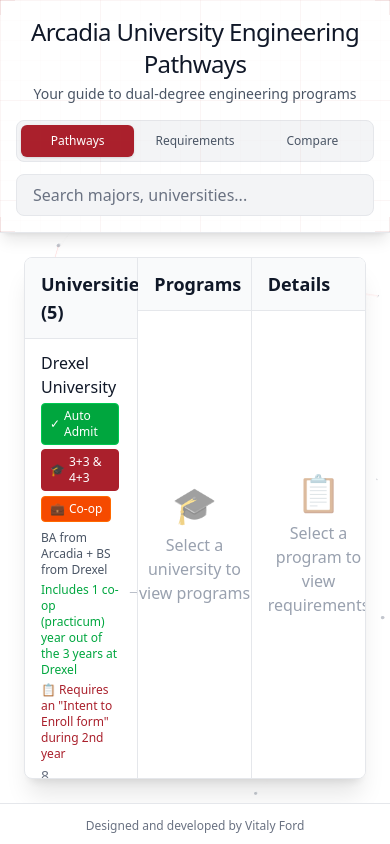
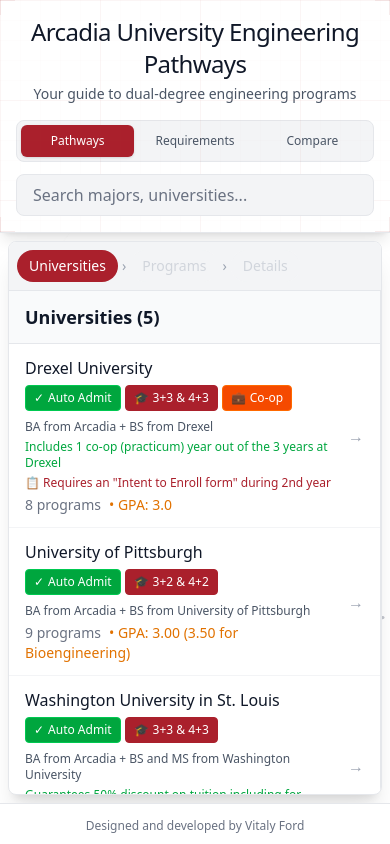
Before and after one commit to vitalyford/arcadia-engineering-paths, a Next.js app: page / in a window 390 px wide. Built offline with nearby package versions, Linux system fonts and the light colour scheme.

Commit message:
Fix millers columns for mobile

```diff
--- a/src/app/globals.css
+++ b/src/app/globals.css
@@ -84,3 +84,10 @@
 .animate-float-gentle {
   animation: float-gentle ease-in-out infinite;
 }
+
+/* Mobile optimizations */
+@media (max-width: 768px) {
+  .custom-scrollbar {
+    -webkit-overflow-scrolling: touch;
+  }
+}
--- a/src/app/page.tsx
+++ b/src/app/page.tsx
@@ -34,15 +34,15 @@
       </div>
       <div className="flex-1 flex flex-col min-h-0 relative z-10">
         {activeView === 'pathways' ? (
-          <div className="flex-1 px-6 py-6 min-h-0">
+          <div className="flex-1 px-2 py-2 md:px-6 md:py-6 min-h-0">
             <MillerColumns searchTerm={searchTerm} />
           </div>
         ) : activeView === 'compare' ? (
-          <div className="flex-1 px-6 py-6 min-h-0 overflow-auto">
+          <div className="flex-1 px-2 py-2 md:px-6 md:py-6 min-h-0 overflow-auto">
             <ProgramCompare />
           </div>
         ) : (
-          <div className="flex-1 px-6 pb-6 min-h-0 overflow-auto">
+          <div className="flex-1 px-2 pb-2 md:px-6 md:pb-6 min-h-0 overflow-auto">
             <PreEngineeringRequirements />
           </div>
         )}
--- a/src/components/ui/MillerColumns.tsx
+++ b/src/components/ui/MillerColumns.tsx
@@ -14,11 +14,66 @@
   program: PartnerProgram | null;
 }
 
+// Mobile column view type
+type MobileColumn = 'universities' | 'programs' | 'details';
+
+// Reusable back button icon
+const BackIcon = () => (
+  <svg xmlns="http://www.w3.org/2000/svg" className="h-5 w-5" viewBox="0 0 20 20" fill="currentColor">
+    <path fillRule="evenodd" d="M12.707 5.293a1 1 0 010 1.414L9.414 10l3.293 3.293a1 1 0 01-1.414 1.414l-4-4a1 1 0 010-1.414l4-4a1 1 0 011.414 0z" clipRule="evenodd" />
+  </svg>
+);
+
+// Mobile back button component
+const MobileBackButton = ({ onClick, label }: { onClick: () => void; label: string }) => (
+  <button
+    onClick={onClick}
+    className="md:hidden mr-2 p-1 text-gray-500 hover:text-gray-700"
+    aria-label={label}
+  >
+    <BackIcon />
+  </button>
+);
+
+// Breadcrumb button component
+const BreadcrumbButton = ({
+  isActive,
+  isEnabled,
+  onClick,
+  children
+}: {
+  isActive: boolean;
+  isEnabled: boolean;
+  onClick: () => void;
+  children: React.ReactNode;
+}) => (
+  <button
+    onClick={onClick}
+    disabled={!isEnabled}
+    className={`px-3 py-1.5 rounded-full whitespace-nowrap transition-colors ${
+      isActive
+        ? 'bg-primary text-white'
+        : isEnabled
+        ? 'bg-white text-gray-600 hover:bg-gray-50'
+        : 'bg-gray-100 text-gray-300 cursor-not-allowed'
+    }`}
+  >
+    {children}
+  </button>
+);
+
+// Helper to get column visibility classes
+const getColumnClasses = (mobileColumn: MobileColumn, targetColumn: MobileColumn, extraClasses: string = '') =>
+  `${mobileColumn === targetColumn ? 'flex' : 'hidden'} md:flex ${extraClasses}`.trim();
+
 const MillerColumns: React.FC<MillerColumnsProps> = ({ searchTerm }) => {
   const [selected, setSelected] = useState<SelectedState>({
     university: null,
     program: null,
   });
+
+  // Track which column is visible on mobile
+  const [mobileColumn, setMobileColumn] = useState<MobileColumn>('universities');
 
   // Filter universities based on search term
   const filteredUniversities = useMemo(() => {
@@ -60,6 +115,8 @@
       university,
       program: null, // Reset program selection when university changes
     });
+    // Auto-navigate to programs column on mobile
+    setMobileColumn('programs');
   };
 
   const handleProgramSelect = (program: PartnerProgram) => {
@@ -67,12 +124,31 @@
       ...prev,
       program,
     }));
+    // Auto-navigate to details column on mobile
+    setMobileColumn('details');
   };
 
   return (
-    <div className="w-full h-full flex bg-white rounded-lg overflow-hidden shadow-xl border border-gray-200">
+    <div className="w-full h-full flex flex-col bg-white rounded-lg overflow-hidden shadow-xl border border-gray-200">
+      {/* Mobile Navigation Breadcrumb */}
+      <div className="md:hidden bg-gray-100 border-b border-gray-200 px-2 py-2 flex items-center gap-1 text-sm overflow-x-auto">
+        <BreadcrumbButton isActive={mobileColumn === 'universities'} isEnabled={true} onClick={() => setMobileColumn('universities')}>
+          Universities
+        </BreadcrumbButton>
+        <span className="text-gray-400">›</span>
+        <BreadcrumbButton isActive={mobileColumn === 'programs'} isEnabled={!!selected.university} onClick={() => setMobileColumn('programs')}>
+          {selected.university ? selected.university.name.split(' ').slice(0, 2).join(' ') : 'Programs'}
+        </BreadcrumbButton>
+        <span className="text-gray-400">›</span>
+        <BreadcrumbButton isActive={mobileColumn === 'details'} isEnabled={!!selected.program} onClick={() => setMobileColumn('details')}>
+          Details
+        </BreadcrumbButton>
+      </div>
+
+      {/* Columns Container */}
+      <div className="flex-1 flex min-h-0 overflow-hidden">
         {/* Column 1: Universities */}
-      <div className="w-1/3 border-r border-gray-200 flex flex-col h-full">
+        <div className={getColumnClasses(mobileColumn, 'universities', 'w-full md:w-1/3 border-r border-gray-200 flex-col h-full')}>
           <div className="bg-gray-50 px-4 py-3 border-b border-gray-200 flex items-center justify-between flex-shrink-0">
             <h2 className="text-lg font-semibold text-gray-900 flex items-center">
               Universities ({filteredUniversities.length})
@@ -161,9 +237,10 @@
       </div>
 
       {/* Column 2: Programs */}
-      <div className="w-1/3 border-r border-gray-200 flex flex-col h-full">
+      <div className={getColumnClasses(mobileColumn, 'programs', 'w-full md:w-1/3 border-r border-gray-200 flex-col h-full')}>
         <div className="bg-gray-50 px-4 py-3 border-b border-gray-200 flex items-center justify-between flex-shrink-0">
-          <h2 className="text-lg font-semibold text-gray-900 flex items-center">
+          <MobileBackButton onClick={() => setMobileColumn('universities')} label="Back to universities" />
+          <h2 className="text-lg font-semibold text-gray-900 flex items-center flex-1">
             Programs {selected.university ? `(${filteredPrograms.length})` : ''}
           </h2>
           {selected.university && searchTerm && (
@@ -214,8 +291,9 @@
       </div>
 
       {/* Column 3: Details */}
-      <div className="flex-1 flex flex-col bg-white h-full">
-        <div className="bg-gray-50 px-4 py-3 border-b border-gray-200 flex-shrink-0">
+      <div className={getColumnClasses(mobileColumn, 'details', 'flex-1 flex-col bg-white h-full')}>
+        <div className="bg-gray-50 px-4 py-3 border-b border-gray-200 flex-shrink-0 flex items-center">
+          <MobileBackButton onClick={() => setMobileColumn('programs')} label="Back to programs" />
           <h2 className="text-lg font-semibold text-gray-900 flex items-center">
             Details
           </h2>
@@ -428,6 +506,7 @@
         </div>
       </div>
       </div>
+    </div>
   );
 };
 
```
Lines whose indentation alone changed are shown as unchanged.
